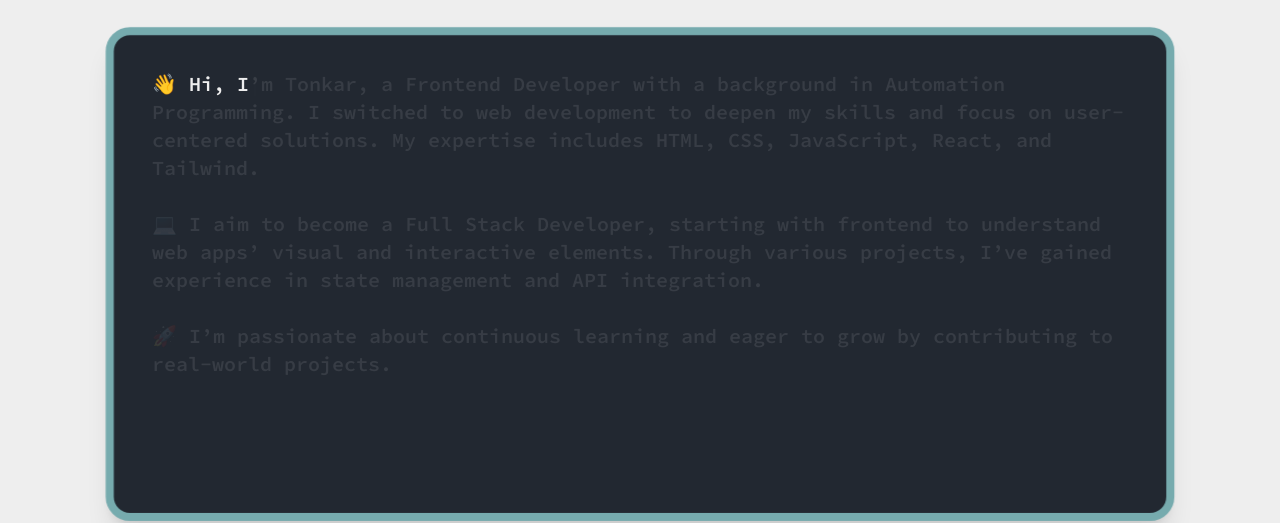
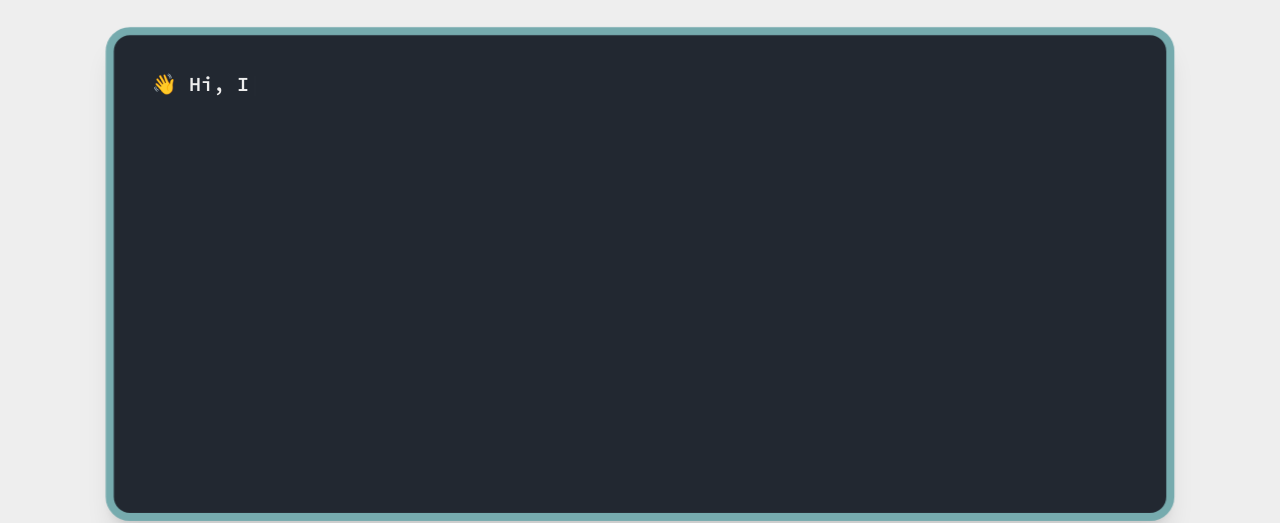
Before and after one commit to Zlatonn/zlatonn.dev, a React (Vite) app: page / in a window 1280 px wide. Shown: the part 1070-1593 px from the top of the page. Built offline with nearby package versions, Linux system fonts and the light colour scheme; a web font is replaced by a local one.

Commit message:
🎨 style: Adjust style of BoxContent  component
- hidden text => opacity to zero

```diff
--- a/src/components/about/BoxContent.tsx
+++ b/src/components/about/BoxContent.tsx
@@ -58,7 +58,7 @@ const BoxContent = ({ paragraphs }: Props) => {
     <div className="relative m-8 px-5 pt-5 pb-20 md:m-12 md:px-8 md:pt-8 md:pb-24 lg:px-10 lg:pt-10 lg:pb-28">
       <div className="relative text-light font-code font-semibold text-left text-sm sm:text-base md:text-xl 2xl:text-2xl z-[1]">
         {/* Hidden text */}
-        <div className="opacity-10">
+        <div className="opacity-0">
           {paragraphs.map((paragraph, i) => (
             <span key={i}>
               {paragraph}
```
